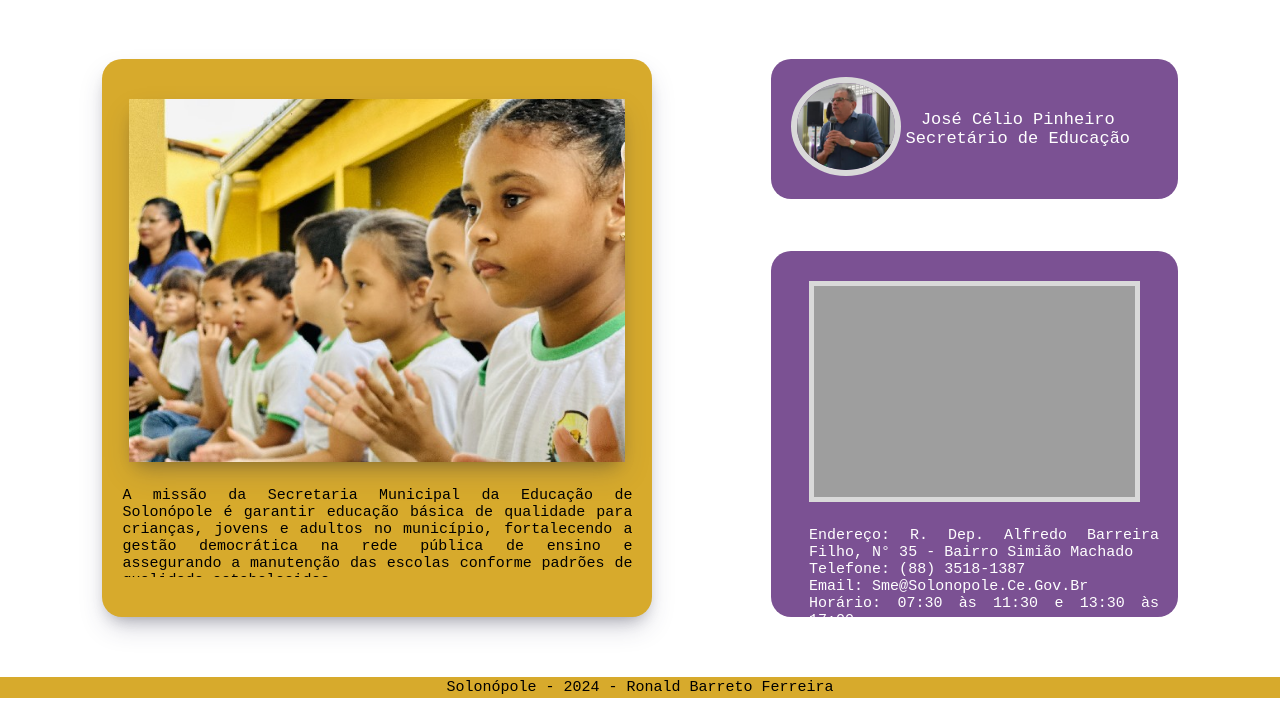
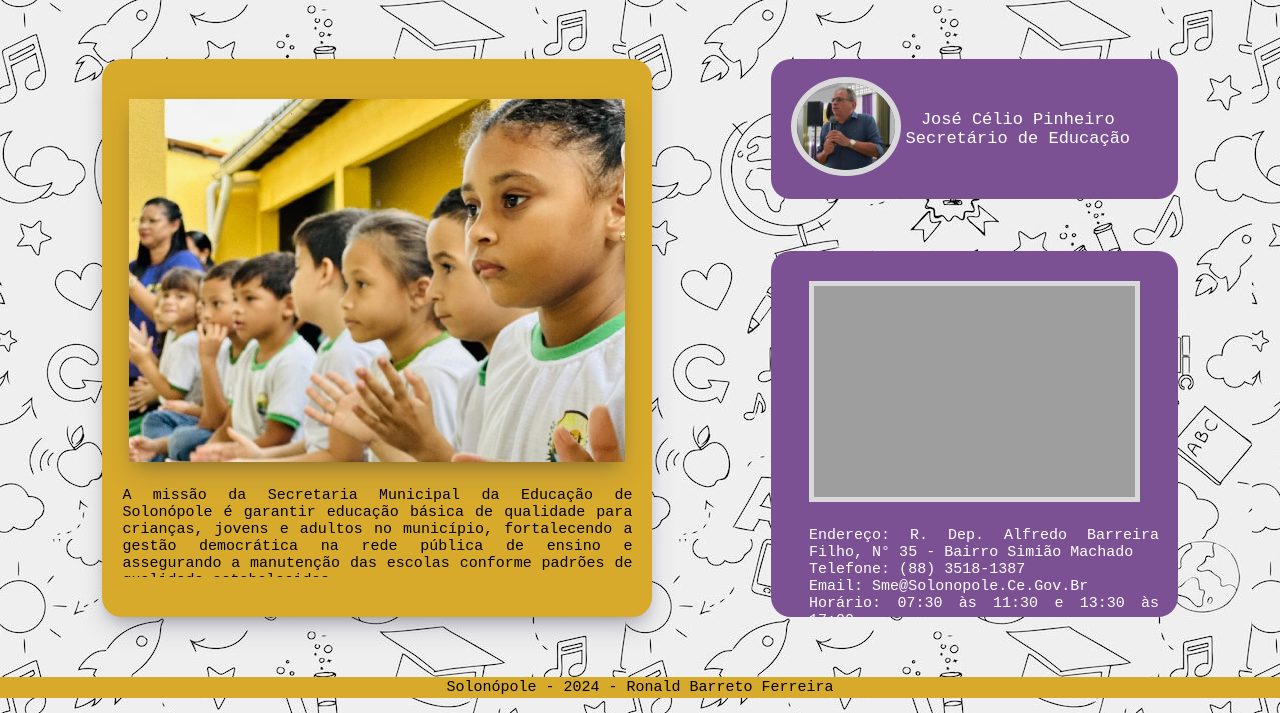
Before and after one commit to Ronyy1b/projeto-teste, a plain HTML site: page index.html in a window 1280 px wide. Shown: the part 87-800 px from the top of the page. Drawn offline with Linux system fonts and the light colour scheme; the site is published under a folder, as on GitHub Pages, so addresses that start at the root find nothing; a web font is replaced by a local one.

Commit message:
Update estilo.css

```diff
--- a/src/css/estilo.css
+++ b/src/css/estilo.css
@@ -1,5 +1,5 @@
 body {
-    background-image: url(/src/imagens/mainbackground.jpg);
+    background-image: url(../imagens/mainbackground.jpg);
     font-family: 'Aoboshi One', 'Courier New', Courier, monospace;
     font-size: 15px;
 }
```
